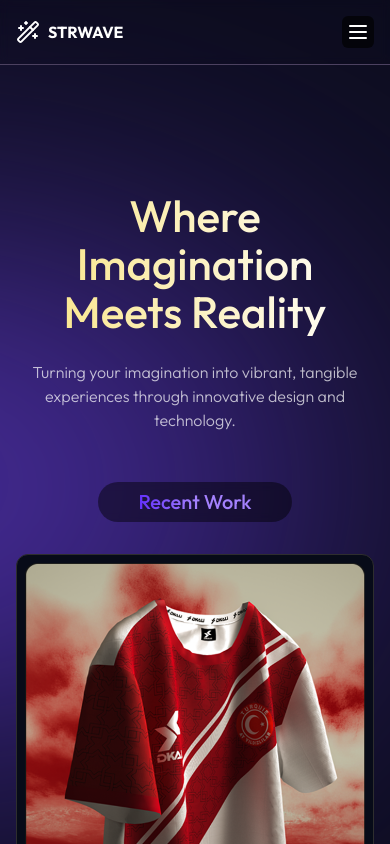
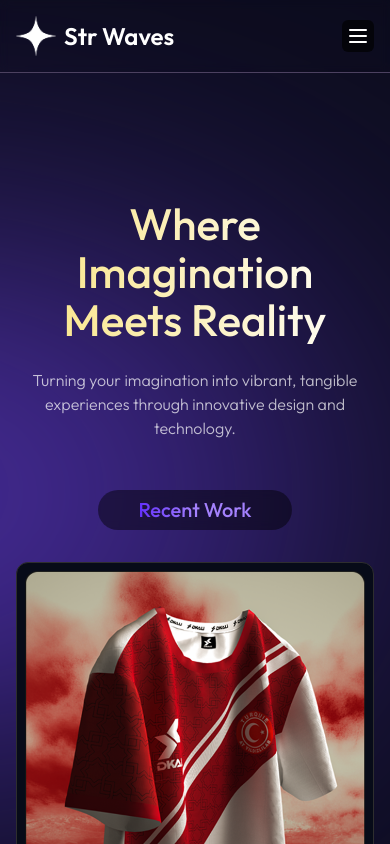
Before and after one commit to tanvir1017/provat-protfolio, a Next.js app: page /shop in a window 390 px wide. Shown: the top 844 px of the page. Built offline with nearby package versions, Linux system fonts and the light colour scheme.

Commit message:
fix: 🐛 Working on M_S page

```diff
--- a/src/app/globals.css
+++ b/src/app/globals.css
@@ -142,6 +142,14 @@
   );
 }
 
+.specialized__in {
+  background-image: linear-gradient(
+    180deg,
+    rgb(31, 30, 58),
+    rgba(0, 0, 0, 0) 80%
+  );
+}
+
 .contact__me__section {
   position: relative;
   overflow: hidden;
--- a/src/components/pages/design-service/specialized/specialized-cards.tsx
+++ b/src/components/pages/design-service/specialized/specialized-cards.tsx
@@ -1,9 +1,8 @@
-import React from "react";
 import SpecializedCard from "./specialized-card";
 
 const SpecializedCards = () => {
   return (
-    <div className="grid grid-cols-1 lg-min:grid-cols-3 place-content-center gap-3 px-4 lg-min:px-0 py-10 lg-min:py-14  max-w-full lg-min:max-w-6xl m-auto isolate z-0 ">
+    <div className="grid grid-cols-1 lg-min:grid-cols-3 place-content-center gap-3 px-4 lg-min:px-4 py-10 lg-min:py-14 container m-auto isolate z-0">
       {[...Array(3).keys()].map((project: number) => (
         <SpecializedCard project={project} />
       ))}{" "}
--- a/src/components/pages/design-service/specialized/specilaized.tsx
+++ b/src/components/pages/design-service/specialized/specilaized.tsx
@@ -3,7 +3,6 @@ import { Button } from "@/components/ui/button";
 import { serviceInfo } from "@/data/demo-arrays";
 import { ServiceInfoType } from "@/ts/type";
 import { motion, useReducedMotion } from "framer-motion";
-import React from "react";
 import SpecializedCards from "./specialized-cards";
 
 const Specialized = () => {
@@ -15,7 +14,6 @@ const Specialized = () => {
   return (
     <>
       <div className="bg-[var(--dark-purple)] pt-10 lg-min:pt-0">
-        <div className="container">
         <motion.div
           initial="initial"
           animate="visible"
@@ -23,6 +21,7 @@ const Specialized = () => {
             initial: { opacity: 0 },
             visible: { opacity: 1, transition: { staggerChildren: 0.2 } },
           }}
+          className="container"
         >
           <motion.div variants={childVariants}>
             <Button className="lg-min:bg-white/5 bg-black/45 backdrop-blur-sm m-auto rounded-full px-10 hover:bg-white/5 grid place-content-center">
@@ -31,19 +30,23 @@ const Specialized = () => {
               </p>
             </Button>
           </motion.div>
-          </motion.div>
+
           {/* Services Card */}
-          <div className="grid grid-cols-1 lg-min:grid-cols-4 gap-14 lg-min:gap-5 pt-28 lg-min:pt-32">
+          <div className="grid grid-cols-1 sm-min:grid-cols-2 lg-min:grid-cols-4 gap-14 sm-min:gap-x-8 sm-min:gap-y-28 lg-min:gap-5 pt-28 lg-min:pt-32">
             {serviceInfo.map((service: ServiceInfoType) => (
-              <div key={service.id} className="relative isolate h-[250px]">
+              <div
+                key={service.id}
+                className="relative isolate h-[250px] sm-min:h-[300px] md-min:h-[250px] lg-min:h-[250px]"
+              >
                 <Button
                   size={"icon"}
                   className="icon__bg__gradient rounded-full h-24 w-24 m-auto flex items-center justify-center absolute -top-2/4 left-1/2 -translate-x-1/2 translate-y-3/4 z-10"
                 >
                   {service.icon}
                 </Button>
-                <div className="bg-black/65 backdrop-blur-md px-4 pb-8 rounded-3xl text-center text-white border border-slate-700 border-opacity-50 h-full xs:[mask-image:linear-gradient(180deg,white,rgba(255,255,255,0))]">
-                  <h2 className="font-semibold text-3xl pb-2.5 pt-14">
+                <div className="mask__bg_gradient px-4 pb-8 rounded-3xl text-center text-white h-full">
+                  {/* <div className="bg-black/65 backdrop-blur-md px-4 pb-8 rounded-3xl text-center text-white border border-slate-700 border-opacity-50 h-full [mask-image:linear-gradient(180deg,white,rgba(255,255,255,0))]"> */}
+                  <h2 className="font-semibold text-3xl pb-2.5 pt-14 ">
                     {service.title}
                   </h2>
                   <p className="font-light">{service.description}</p>
@@ -51,7 +54,7 @@ const Specialized = () => {
               </div>
             ))}
           </div>
-        </div>
+        </motion.div>
 
         {/* Specialized Services Card */}
         <div className="relative overflow-hidden">
--- a/src/components/pages/home/recent-work/project-card.tsx
+++ b/src/components/pages/home/recent-work/project-card.tsx
@@ -1,5 +1,4 @@
 import Image from "next/image";
-import React from "react";
 
 const ProjectCard = ({ project }: { project: number }) => {
   return (
--- a/src/components/pages/shop/shop-recent-work/shop-recent-work-cards.tsx
+++ b/src/components/pages/shop/shop-recent-work/shop-recent-work-cards.tsx
@@ -1,11 +1,10 @@
-import React from "react";
 import RecentWorkCardShop from "./shop-recent-work-card";
 
 const RecentWorkCardsShop = () => {
   return (
     <>
       <div className="container m-auto">
-        <div className="grid grid-cols-1 lg-min:grid-cols-3 place-items-center gap-5">
+        <div className="grid grid-cols-1  sm-min:grid-cols-2 lg-min:grid-cols-3 place-items-center gap-4 sm-min:gap-5 lg-min:gap-8">
           {[...Array(6).keys()].map((index: number) => {
             return <RecentWorkCardShop key={index} />;
           })}
--- a/src/components/pages/shop/shop-recent-work/shop-recent-work.tsx
+++ b/src/components/pages/shop/shop-recent-work/shop-recent-work.tsx
@@ -1,24 +1,38 @@
+"use client";
 import { Button } from "@/components/ui/button";
-import React from "react";
+import { motion, useReducedMotion } from "framer-motion";
 import RecentWorkCardsShop from "./shop-recent-work-cards";
 
 const RecentWorkShop = () => {
+  const shouldReduceMotion = useReducedMotion();
+  const childVariants = {
+    initial: { opacity: 0, y: shouldReduceMotion ? 0 : 25 },
+    visible: { opacity: 1, y: 0, transition: { duration: 0.5 } },
+  };
   return (
     <>
       <div className="bg-[var(--dark-purple)] -mt-1">
-        <div className="container py-8">
-          <div>
+        <motion.div
+          initial="initial"
+          animate="visible"
+          variants={{
+            initial: { opacity: 0 },
+            visible: { opacity: 1, transition: { staggerChildren: 0.2 } },
+          }}
+          className="container py-8"
+        >
+          <motion.div variants={childVariants}>
             <Button className="bg-black/45 lg-min:bg-white/5 backdrop-blur-sm m-auto rounded-full px-10 lg-min:hover:bg-white/5 hover:bg-black/45 grid place-content-center">
               <p className="purple_gradient__heading__txt text-center text-xl">
                 Recent Work
               </p>
             </Button>
-          </div>
-        </div>
+          </motion.div>
+        </motion.div>
 
         {/* Specialized Services Card */}
-        <div className="relative overflow-hidden lg-min:py-6">
-          <div className="bg-gradient-to-tr from-[#6a3af6] to-[#4a328d] w-[700px] h-[800px] rounded-[50%] rotate-[270deg] absolute bottom-0 right-0 inset-x-3/4 inset-y-2/4 blur-[150px]"></div>
+        <div className="relative overflow-hidden lg-min:pt-6 lg-min:pb-24">
+          <div className="bg-gradient-to-tr from-[#6a3af6] to-[#4a328d] w-[700px] h-[800px] rounded-[50%] rotate-[270deg] absolute bottom-0 right-0 inset-x-3/4 inset-y-2/4 blur-[150px] "></div>
           <RecentWorkCardsShop />
         </div>
       </div>
--- a/src/components/shared/navbar/devui-navbar.tsx
+++ b/src/components/shared/navbar/devui-navbar.tsx
@@ -1,10 +1,10 @@
 "use client";
-
+import { Button } from "@/components/ui/button";
+import { Menu, X } from "lucide-react";
+import Image from "next/image";
+import Link from "next/link";
+import { useRouter } from "next/navigation";
 import React from "react";
-import { Menu, WandSparkles, X } from "lucide-react";
-import Link from "next/link";
-import { Button } from "@/components/ui/button";
-import { useRouter } from "next/navigation";
 
 const menuItems = [
   {
@@ -37,10 +37,13 @@ export function DevUiNavbar() {
     <div className="sticky top-0 w-full bg-black/5 backdrop-blur-sm z-50 border-b border-[#4c4160]">
       <div className="mx-auto container  flex items-center justify-between py-4">
         <Link href="/" className="inline-flex items-center space-x-2">
-          <span>
-            <WandSparkles className="text-white" />
-          </span>
-          <span className="font-bold uppercase text-white ">Strwave</span>
+          <Image
+            src="/assets/images/logo.png"
+            height={100}
+            width={40}
+            alt="logo"
+          />
+          <span className="font-semibold text-2xl text-white">Str Waves</span>
         </Link>
         <div className="hidden lg-min:block">
           <ul className="inline-flex items-center space-x-8">
@@ -59,7 +62,7 @@ export function DevUiNavbar() {
               className="global__Button__gradient text-white transition-all duration-300 ease-in-out rounded-full !px-10 "
               onClick={() => router.push("/contact-me")}
             >
-              Contact me
+              Contact Us
             </Button>
           </ul>
         </div>
@@ -75,11 +78,14 @@ export function DevUiNavbar() {
               <div className="px-5 pb-6 pt-5">
                 <div className="flex items-center justify-between">
                   <Link href="/" className="inline-flex items-center space-x-2">
-                    <span>
-                      <WandSparkles className="text-white" />
-                    </span>
-                    <span className="font-bold uppercase text-white">
-                      Strwave
+                    <Image
+                      src="/assets/images/logo.png"
+                      height={100}
+                      width={30}
+                      alt="logo"
+                    />
+                    <span className="font-semibold text-xl text-white">
+                      Str Waves
                     </span>
                   </Link>
                   <div className="-mr-2">
@@ -110,7 +116,7 @@ export function DevUiNavbar() {
                       className="global__Button__gradient text-white transition-all duration-300 ease-in-out rounded-full !px-10 mt-2"
                       onClick={() => router.push("/contact-me")}
                     >
-                      Contact me
+                      Contact Us
                     </Button>
                   </nav>
                 </div>
--- a/tailwind.config.ts
+++ b/tailwind.config.ts
@@ -108,9 +108,22 @@ const config = {
   },
   plugins: [
     require("tailwindcss-animate"),
-    function ({ addVariant }: any) {
+    function ({ addVariant, addUtilities }: any) {
       addVariant("child", "& > *");
       addVariant("child-hover", "& > *:hover");
+      const customUtilities = {
+        ".mask__bg_gradient": {
+          background:
+            "linear-gradient(180deg,rgb(31, 30, 58),rgba(0, 0, 0, 0) 80%)",
+        },
+
+        ".mask__image__gradient": {
+          "mask-image": "linear-gradient(180deg,white,rgba(255,255,255,0))",
+        },
+      };
+      addUtilities(customUtilities, {
+        variants: ["responsive", "dark", "child", "child-hover"],
+      });
     },
   ],
 } satisfies Config;
```
Also changed, not shown: public/assets/images/logo.png (added), src/assets/svg/logo.svg (added). Lines whose indentation alone changed are shown as unchanged.
